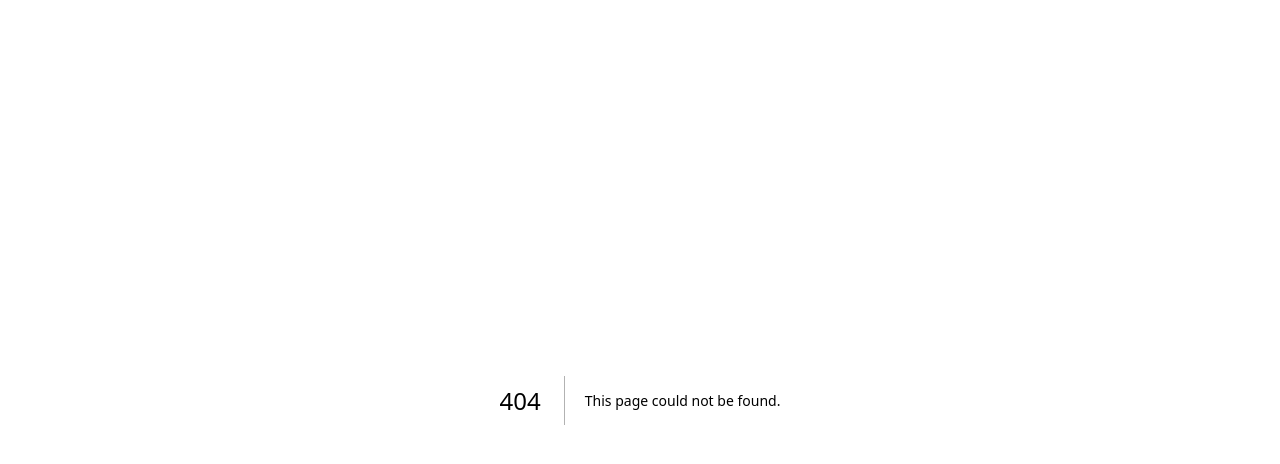
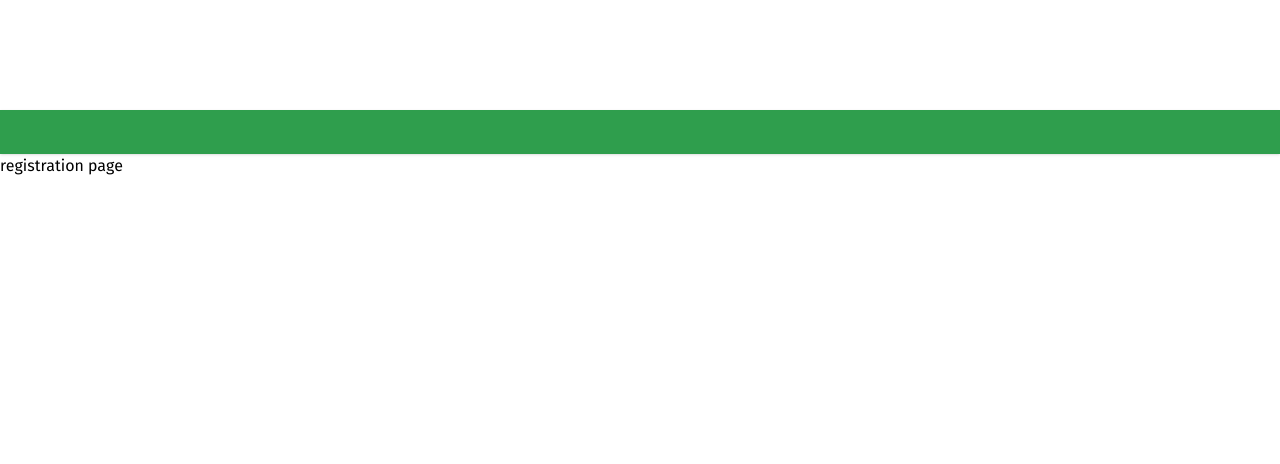
Before and after one commit to morningstar2049/studiolingo, a Next.js app: page /register in a window 1280 px wide. Before the commit this address had no page. Shown: the top 464 px of the page. Built offline with nearby package versions, Linux system fonts and the light colour scheme; a small style sheet from the web is missing.

Commit message:
add register route and move navbar and header to root layout component

```diff
--- a/src/app/layout.tsx
+++ b/src/app/layout.tsx
@@ -1,6 +1,9 @@
+import Header from "@/components/Header";
 import "./globals.css";
 import type { Metadata } from "next";
 import localFont from "next/font/local";
+import Navbar from "@/components/Navbar";
+import { MobileMenuContextProvider } from "@/Context/MobileMenuContext";
 
 export const metadata: Metadata = {
   title: "Studio Lingo",
@@ -39,7 +42,15 @@ export default function RootLayout({
 }) {
   return (
     <html lang="en" className={`${firago.variable} font-sans scroll-smooth`}>
-      <body>{children}</body>
+      <body>
+        <MobileMenuContextProvider>
+          <div className="sticky top-[-2px] z-10">
+            <Header />
+            <Navbar />
+          </div>
+          {children}
+        </MobileMenuContextProvider>
+      </body>
     </html>
   );
 }
--- a/src/app/page.tsx
+++ b/src/app/page.tsx
@@ -6,12 +6,13 @@ import Navbar from "@/components/Navbar";
 
 export default function Home() {
   return (
-    <MobileMenuContextProvider>
+    // <MobileMenuContextProvider>
+    <>
       <main>
-        <div className="sticky top-[-2px] z-10">
+        {/* <div className="sticky top-[-2px] z-10">
           <Header />
           <Navbar />
-        </div>
+        </div> */}
         <MainContent />
         <MobileNavMenu />
       </main>
@@ -27,6 +28,7 @@ export default function Home() {
       <h1>dsadsa</h1>
       <h1>dsadsa</h1>
       <h1>dsadsa</h1>
-    </MobileMenuContextProvider>
+    </>
+    // </MobileMenuContextProvider>
   );
 }
--- /dev/null
+++ b/src/app/register/page.tsx
@@ -0,0 +1,5 @@
+function page() {
+  return <div>registration page</div>;
+}
+
+export default page;
```
